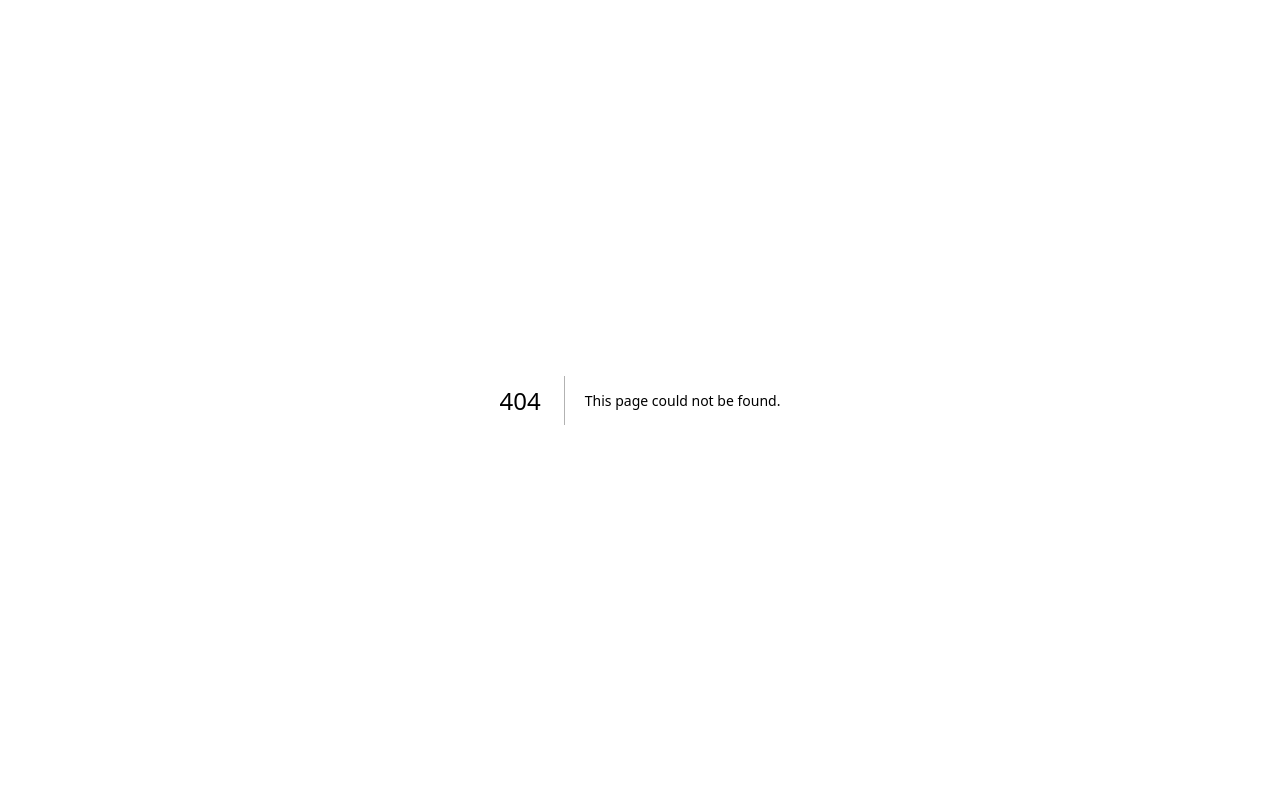
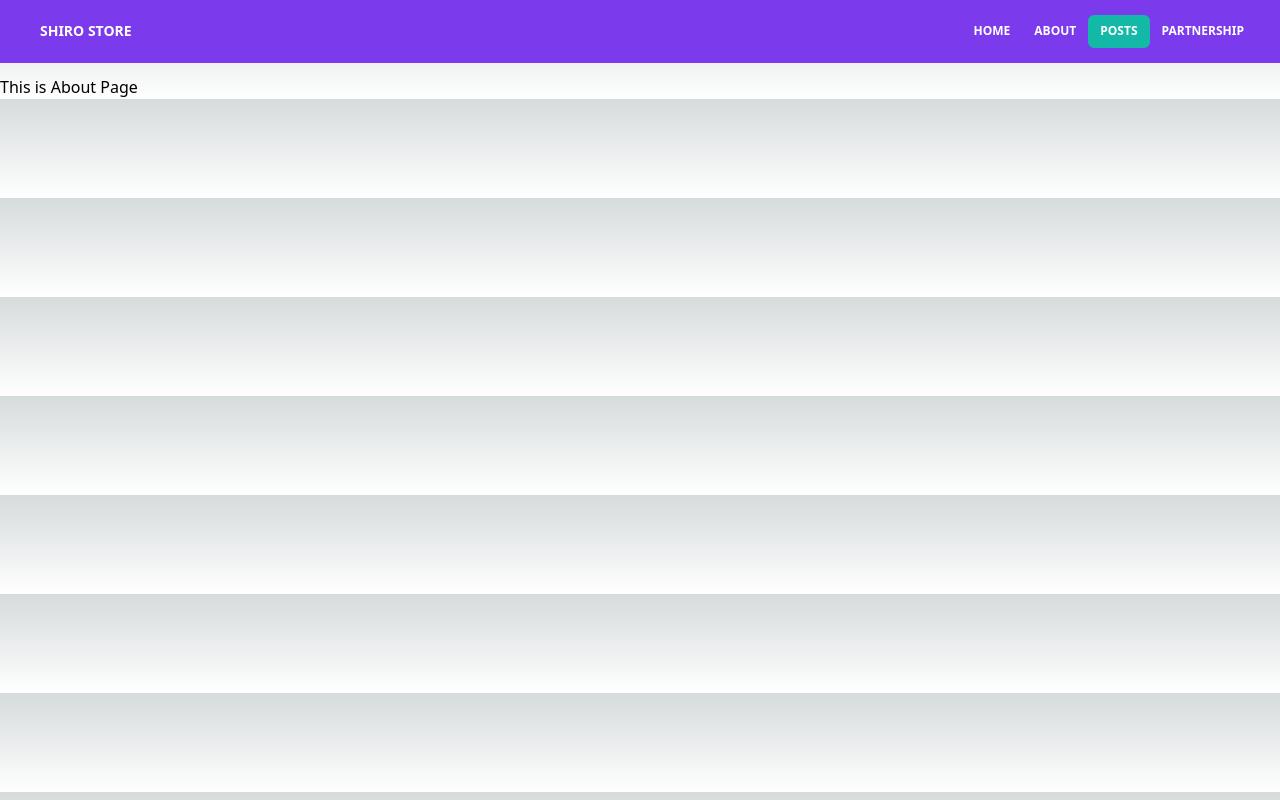
Before and after one commit to KhoirulUmmam/nextjs-training, a Next.js app: page /about in a window 1280 px wide. Before the commit this address had no page. Built offline with nearby package versions, Linux system fonts and the light colour scheme.

Commit message:
next training, i & configuration tailwindcss

```diff
--- /dev/null
+++ b/components/navbar.js
@@ -0,0 +1,68 @@
+import React from "react";
+import Link from 'next/link'
+
+export default function Navbar() {
+  return (
+    <>
+      <div>
+        <nav className="relative flex flex-wrap items-center justify-between px-2 py-3 navbar-expand-lg bg-violet-600 mb-3">
+          <div className="container px-4 mx-auto flex flex-wrap items-center justify-between">
+            <div className="w-full relative flex justify-between lg:w-auto  px-4 lg:static lg:block lg:justify-start">
+              <Link
+                className="text-sm font-bold leading-relaxed inline-block mr-4 py-2 whitespace-no-wrap uppercase text-white"
+                href="/"
+              >
+                Shiro Store
+              </Link>
+              <button
+                className="cursor-pointer text-xl leading-none px-3 py-1 border border-solid border-transparent rounded bg-transparent block lg:hidden outline-none focus:outline-none"
+                type="button"
+              >
+                <span className="block relative w-6 h-px rounded-sm bg-white"></span>
+                <span className="block relative w-6 h-px rounded-sm bg-white mt-1"></span>
+                <span className="block relative w-6 h-px rounded-sm bg-white mt-1"></span>
+              </button>
+            </div>
+            <div className="lg:flex flex-grow items-center">
+              <ul className="flex flex-col lg:flex-row list-none ml-auto">
+                <li className="nav-item">
+                  <Link
+                    className="px-3 py-2 flex items-center text-xs uppercase font-bold leading-snug text-white hover:opacity-75"
+                    href="/"
+                  >
+                    Home
+                  </Link>
+                </li>
+                <li className="nav-item">
+                  <Link
+                    className="px-3 py-2 flex items-center text-xs uppercase font-bold leading-snug text-white hover:opacity-75"
+                    href="/about"
+                  >
+                    About
+                  </Link>
+                </li>
+                <li className="nav-item">
+                  <Link
+                    className="bg-teal-500 rounded-md px-3 py-2 flex items-center text-xs uppercase font-bold leading-snug text-white hover:opacity-75"
+                    href="/posts/"
+                  >
+                    Posts
+                  </Link>
+                </li>
+                <li className="nav-item">
+                  <Link
+                    target="_blank"
+                    className="px-3 py-2 flex items-center text-xs uppercase font-bold leading-snug text-white hover:opacity-75"
+                    href="https://shiroostore.netlify.app/"
+                  >
+                    Partnership
+                  </Link>
+                </li>
+              </ul>
+            </div>
+          </div>
+        </nav>
+      </div>
+    </>
+  );
+}
--- /dev/null
+++ b/layouts/layout.js
@@ -0,0 +1,18 @@
+import React from 'react'
+import Navbar from '../components/navbar'
+
+export default function RootLayout({ children }) {
+  return (
+    <>
+        <div>
+            {/* Navbar */}
+            <header>
+                <Navbar />
+            </header>
+        </div>
+        <div>
+            {children}
+        </div>
+    </>
+  )
+}
--- a/package.json
+++ b/package.json
@@ -9,11 +9,17 @@
     "lint": "next lint"
   },
   "dependencies": {
+    "@module-federation/nextjs-mf": "^6.0.5",
     "@next/font": "13.1.5",
     "eslint": "8.32.0",
     "eslint-config-next": "13.1.5",
     "next": "13.1.5",
     "react": "18.2.0",
     "react-dom": "18.2.0"
+  },
+  "devDependencies": {
+    "autoprefixer": "^10.4.13",
+    "postcss": "^8.4.21",
+    "tailwindcss": "^3.2.4"
   }
 }
--- /dev/null
+++ b/pages/about.js
@@ -0,0 +1,11 @@
+import React from 'react'
+import Layout from '../layouts/layout'
+
+export default function About() {
+  return (
+    <>
+      <Layout />
+      <div>This is About Page</div>
+    </>
+  )
+}
--- a/pages/api/hello.js
+++ /dev/null
@@ -1,5 +0,0 @@
-// Next.js API route support: https://nextjs.org/docs/api-routes/introduction
-
-export default function handler(req, res) {
-  res.status(200).json({ name: 'John Doe' })
-}
--- /dev/null
+++ b/pages/api/steak.js
@@ -0,0 +1,25 @@
+// Next.js API route support: https://nextjs.org/docs/api-routes/introduction
+
+export default function handler(req, res) {
+  res.status(200).json(
+    {
+      data : [
+        {
+            "id" : 1,
+            "name" : "Sirloin",
+            "description" : "Sirloin adalah potongan daging yang berasal dari punggung sapi. Potongan daging yang satu ini memiliki tekstur yang lebih alot dibandingkan tenderloin. Pasalnya, sirloin mempunyai lemak lebih sedikit dibandingkan tenderloin."
+        },
+        {
+            "id" : 2,
+            "name" : "Tenderloin",
+            "description" : "Tenderloin adalah daging dari bagian tengah badan sapi. Karena teksturnya yang sangat lembut dan empuk, tenderloin cocok dijadikan bahan baku steak. Daging sirloin berasal dari bagian bawah daging iga hingga bagian luar dari tenderloin. Sirloin juga dikenal sebagai bagian daging sapi yang sering diolah menjadi steak."
+        },
+        {
+            "id" : 3,
+            "name" : "Tomahawk",
+            "description" : "Daging Tomahawk adalah potongan ribeye daging sapi yang memiliki tulang rusuk yg diambil dari bagian Rib-tulang di atas, dipotong dari tulang rusuk depan dengan tulang rusuknya yang tersisa."
+        }
+      ]
+    }
+  )
+}
--- a/pages/index.js
+++ b/pages/index.js
@@ -1,123 +1,23 @@
-import Head from 'next/head'
-import Image from 'next/image'
-import { Inter } from '@next/font/google'
-import styles from '@/styles/Home.module.css'
+import Head from "next/head";
+import Image from "next/image";
+import { Inter } from "@next/font/google";
+import styles from "@/styles/Home.module.css";
+import Layout from '../layouts/layout'
 
-const inter = Inter({ subsets: ['latin'] })
+const inter = Inter({ subsets: ["latin"] });
 
 export default function Home() {
   return (
     <>
+    {/* title */}
       <Head>
-        <title>Create Next App</title>
+        <title>Shiro Store</title>
         <meta name="description" content="Generated by create next app" />
         <meta name="viewport" content="width=device-width, initial-scale=1" />
         <link rel="icon" href="/favicon.ico" />
       </Head>
-      <main className={styles.main}>
-        <div className={styles.description}>
-          <p>
-            Get started by editing&nbsp;
-            <code className={styles.code}>pages/index.js</code>
-          </p>
-          <div>
-            <a
-              href="https://vercel.com?utm_source=create-next-app&utm_medium=default-template&utm_campaign=create-next-app"
-              target="_blank"
-              rel="noopener noreferrer"
-            >
-              By{' '}
-              <Image
-                src="/vercel.svg"
-                alt="Vercel Logo"
-                className={styles.vercelLogo}
-                width={100}
-                height={24}
-                priority
-              />
-            </a>
-          </div>
-        </div>
-
-        <div className={styles.center}>
-          <Image
-            className={styles.logo}
-            src="/next.svg"
-            alt="Next.js Logo"
-            width={180}
-            height={37}
-            priority
-          />
-          <div className={styles.thirteen}>
-            <Image
-              src="/thirteen.svg"
-              alt="13"
-              width={40}
-              height={31}
-              priority
-            />
-          </div>
-        </div>
-
-        <div className={styles.grid}>
-          <a
-            href="https://nextjs.org/docs?utm_source=create-next-app&utm_medium=default-template&utm_campaign=create-next-app"
-            className={styles.card}
-            target="_blank"
-            rel="noopener noreferrer"
-          >
-            <h2 className={inter.className}>
-              Docs <span>-&gt;</span>
-            </h2>
-            <p className={inter.className}>
-              Find in-depth information about Next.js features and&nbsp;API.
-            </p>
-          </a>
-
-          <a
-            href="https://nextjs.org/learn?utm_source=create-next-app&utm_medium=default-template&utm_campaign=create-next-app"
-            className={styles.card}
-            target="_blank"
-            rel="noopener noreferrer"
-          >
-            <h2 className={inter.className}>
-              Learn <span>-&gt;</span>
-            </h2>
-            <p className={inter.className}>
-              Learn about Next.js in an interactive course with&nbsp;quizzes!
-            </p>
-          </a>
-
-          <a
-            href="https://vercel.com/templates?framework=next.js&utm_source=create-next-app&utm_medium=default-template&utm_campaign=create-next-app"
-            className={styles.card}
-            target="_blank"
-            rel="noopener noreferrer"
-          >
-            <h2 className={inter.className}>
-              Templates <span>-&gt;</span>
-            </h2>
-            <p className={inter.className}>
-              Discover and deploy boilerplate example Next.js&nbsp;projects.
-            </p>
-          </a>
-
-          <a
-            href="https://vercel.com/new?utm_source=create-next-app&utm_medium=default-template&utm_campaign=create-next-app"
-            className={styles.card}
-            target="_blank"
-            rel="noopener noreferrer"
-          >
-            <h2 className={inter.className}>
-              Deploy <span>-&gt;</span>
-            </h2>
-            <p className={inter.className}>
-              Instantly deploy your Next.js site to a shareable URL
-              with&nbsp;Vercel.
-            </p>
-          </a>
-        </div>
-      </main>
+      <Layout />
+      <h1 className="text-3xl font-bold">This is Home Page</h1>
     </>
-  )
+  );
 }
--- /dev/null
+++ b/pages/posts/index.js
@@ -0,0 +1,11 @@
+import React from 'react'
+import Layout from '../../layouts/layout'
+
+export default function Posts() {
+  return (
+    <>
+      <Layout />
+      <div>This is Posts Page</div>
+    </>
+  )
+}
--- /dev/null
+++ b/postcss.config.js
@@ -0,0 +1,6 @@
+module.exports = {
+  plugins: {
+    tailwindcss: {},
+    autoprefixer: {},
+  },
+}
--- a/styles/globals.css
+++ b/styles/globals.css
@@ -79,6 +79,11 @@
   margin: 0;
 }
 
+
+@tailwind base;
+@tailwind components;
+@tailwind utilities;
+
 html,
 body {
   max-width: 100vw;
--- /dev/null
+++ b/tailwind.config.js
@@ -0,0 +1,12 @@
+/** @type {import('tailwindcss').Config} */
+module.exports = {
+  content: [
+    "./app/**/*.{js,ts,jsx,tsx}",
+    "./pages/**/*.{js,ts,jsx,tsx}",
+    "./components/**/*.{js,ts,jsx,tsx}",
+  ],
+  theme: {
+    extend: {},
+  },
+  plugins: [],
+}
```
Also changed, not shown: 1 other file (tests, documents, lock files or other folders).
